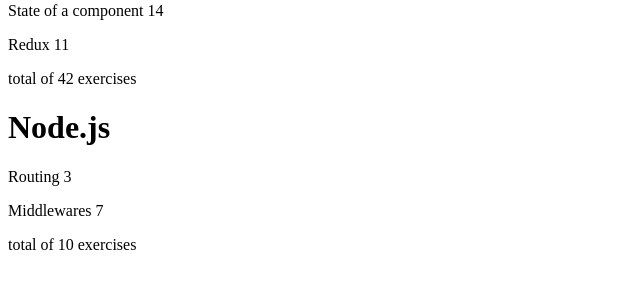
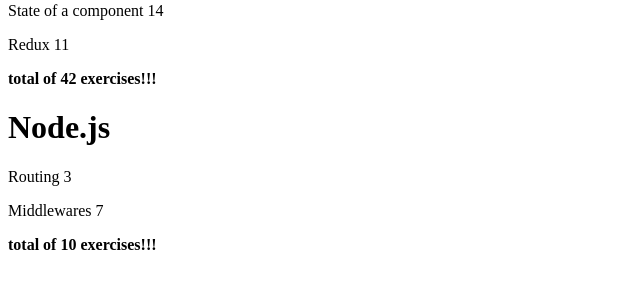
Before and after one commit to hyunsang4072/fullstack-open, a React (Vite) app in the folder part2/: page / in a window 1280 px wide. Shown: the part 146-434 px from the top of the page, without its empty margins (0-640 px from the left). Built offline with nearby package versions, Linux system fonts and the light colour scheme.

Commit message:
revisit part 2a

```diff
--- a/part2/src/App.jsx
+++ b/part2/src/App.jsx
@@ -48,8 +48,8 @@
 
     return (
         <div>
-            {courses.map((course) => (
-                <Course key={course.id} course={course} />
+            {courses.map((c) => (
+                <Course key={c.id} course={c} />
             ))}
         </div>
     );
--- a/part2/src/components/Course.jsx
+++ b/part2/src/components/Course.jsx
@@ -1,24 +1,28 @@
-const List = ({ content }) => {
+const Header = ({ header }) => {
+    return <h1>{header}</h1>;
+};
+
+const Part = ({ part }) => {
     return (
-        <div style={{ marginBottom: "1rem" }}>
-            {content.name} {content.exercises}
-        </div>
+        <p>
+            {part.name} {part.exercises}
+        </p>
     );
 };
 
-const Course = (props) => {
-    const { course } = props;
-    const total = course.parts.reduce((s, p) => {
-        return s + p.exercises;
-    }, 0);
+const Total = ({ parts }) => {
+    const cnt = parts.reduce((s, c) => s + c.exercises, 0);
+    return <p style={{ fontWeight: "bold" }}>total of {cnt} exercises!!!</p>;
+};
 
+const Course = ({ course }) => {
     return (
         <div>
-            <h1>{course.name}</h1>
+            <Header header={course.name} />
             {course.parts.map((c) => (
-                <List key={c.id} content={c} />
+                <Part key={c.id} part={c} />
             ))}
-            <p>total of {total} exercises</p>
+            <Total parts={course.parts} />
         </div>
     );
 };
```
Also changed, not shown: part2/src/main.jsx (+0 -18 lines).
